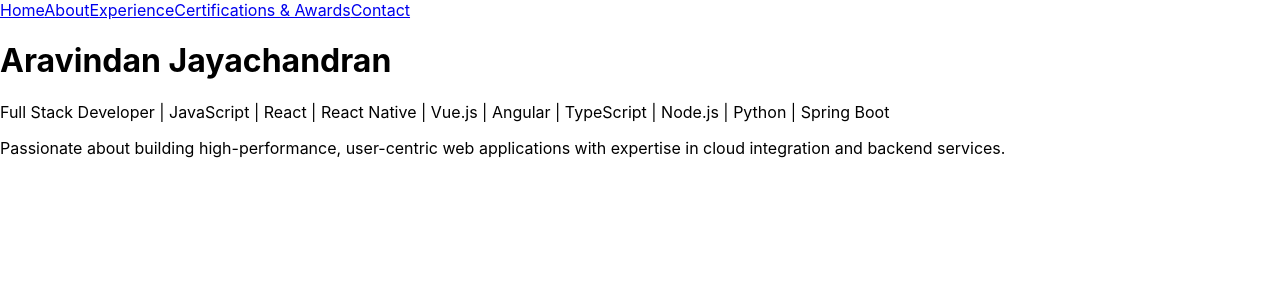
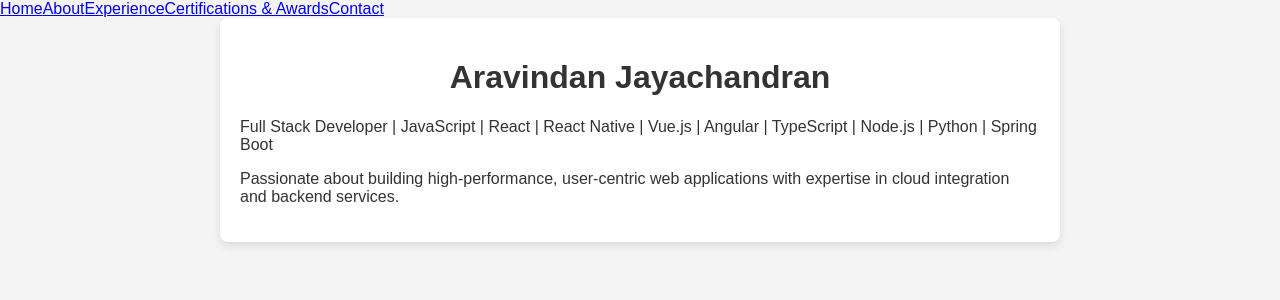
Before and after one commit to hemarv91/my-portfolio, a React (Create React App) app in the folder my-portfolio/: page / in a window 1280 px wide. Shown: the top 300 px of the page. Built offline with nearby package versions, Linux system fonts and the light colour scheme.

Commit message:
Update index.css

```diff
--- a/my-portfolio/src/index.css
+++ b/my-portfolio/src/index.css
@@ -1,13 +1,87 @@
+/* General styles */
 body {
-  margin: 0;
-  font-family: -apple-system, BlinkMacSystemFont, 'Segoe UI', 'Roboto', 'Oxygen',
-    'Ubuntu', 'Cantarell', 'Fira Sans', 'Droid Sans', 'Helvetica Neue',
-    sans-serif;
-  -webkit-font-smoothing: antialiased;
-  -moz-osx-font-smoothing: grayscale;
-}
+    margin: 0;
+    padding: 0;
+    font-family: Arial, sans-serif;
+    background-color: #f4f4f4;
+    color: #333;
+  }
 
-code {
-  font-family: source-code-pro, Menlo, Monaco, Consolas, 'Courier New',
-    monospace;
-}
+  h1, h2 {
+    text-align: center;
+  }
+  /* General Styles */
+body {
+    font-family: Arial, sans-serif;
+    margin: 0;
+    padding: 0;
+    background-color: #f4f4f4;
+    color: #333;
+  }
+
+  /* Navbar */
+  .navbar {
+    background: #333;
+    padding: 15px;
+    text-align: center;
+  }
+
+  .nav-link {
+    color: white;
+    margin: 0 15px;
+    text-decoration: none;
+    font-weight: bold;
+  }
+
+  .nav-link:hover {
+    text-decoration: underline;
+  }
+
+  /* Container */
+  .container {
+    max-width: 800px;
+    margin: auto;
+    padding: 20px;
+    background: white;
+    box-shadow: 0 4px 8px rgba(0, 0, 0, 0.1);
+    border-radius: 8px;
+  }
+
+  /* Titles */
+  .title {
+    font-size: 2em;
+    font-weight: bold;
+    color: #222;
+  }
+
+  .subtitle {
+    font-size: 1.2em;
+    color: #555;
+  }
+
+  .section-title {
+    font-size: 1.5em;
+    margin-bottom: 10px;
+  }
+
+  /* Lists */
+  .experience-list {
+    list-style: none;
+    padding: 0;
+  }
+
+  .experience-list li {
+    background: #eee;
+    margin: 10px 0;
+    padding: 10px;
+    border-radius: 5px;
+  }
+
+  .container {
+    max-width: 800px;
+    margin: auto;
+    padding: 20px;
+    background: white;
+    box-shadow: 0 4px 8px rgba(0, 0, 0, 0.1);
+    border-radius: 8px;
+  }
```
